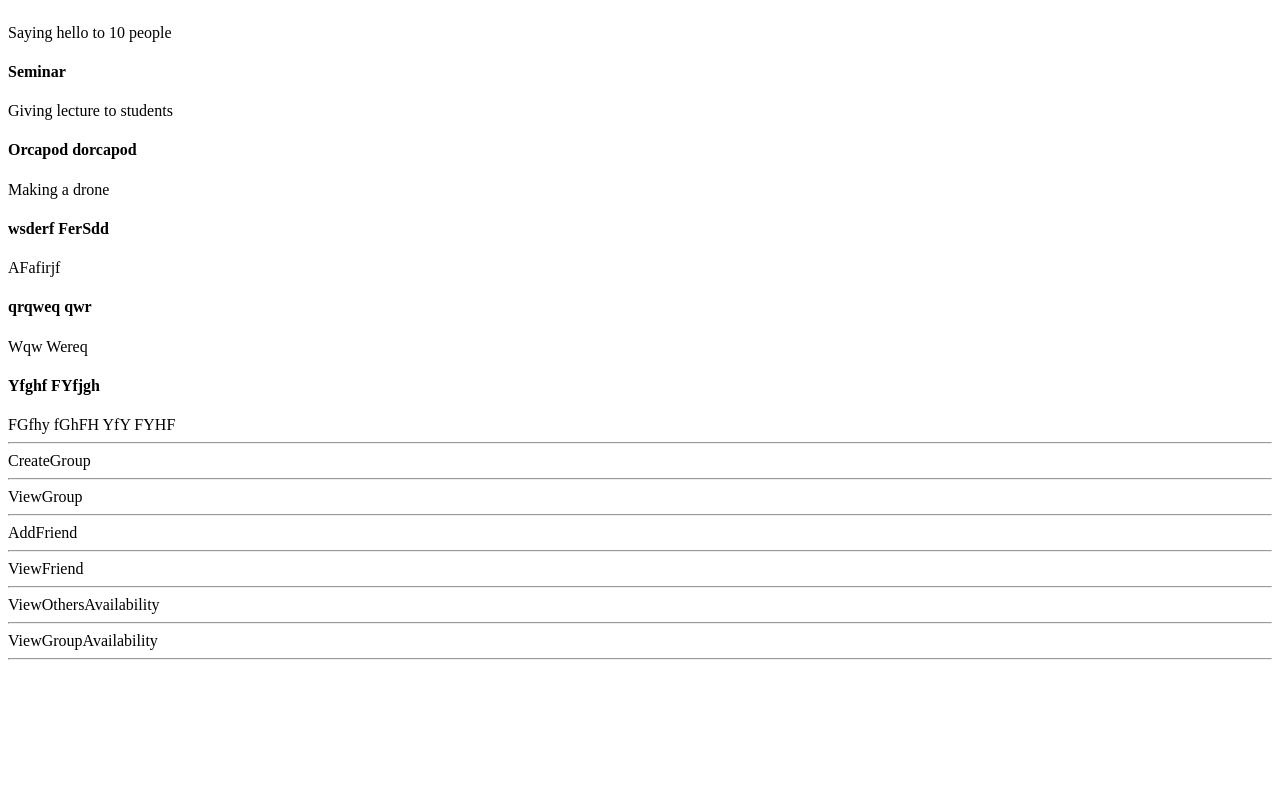
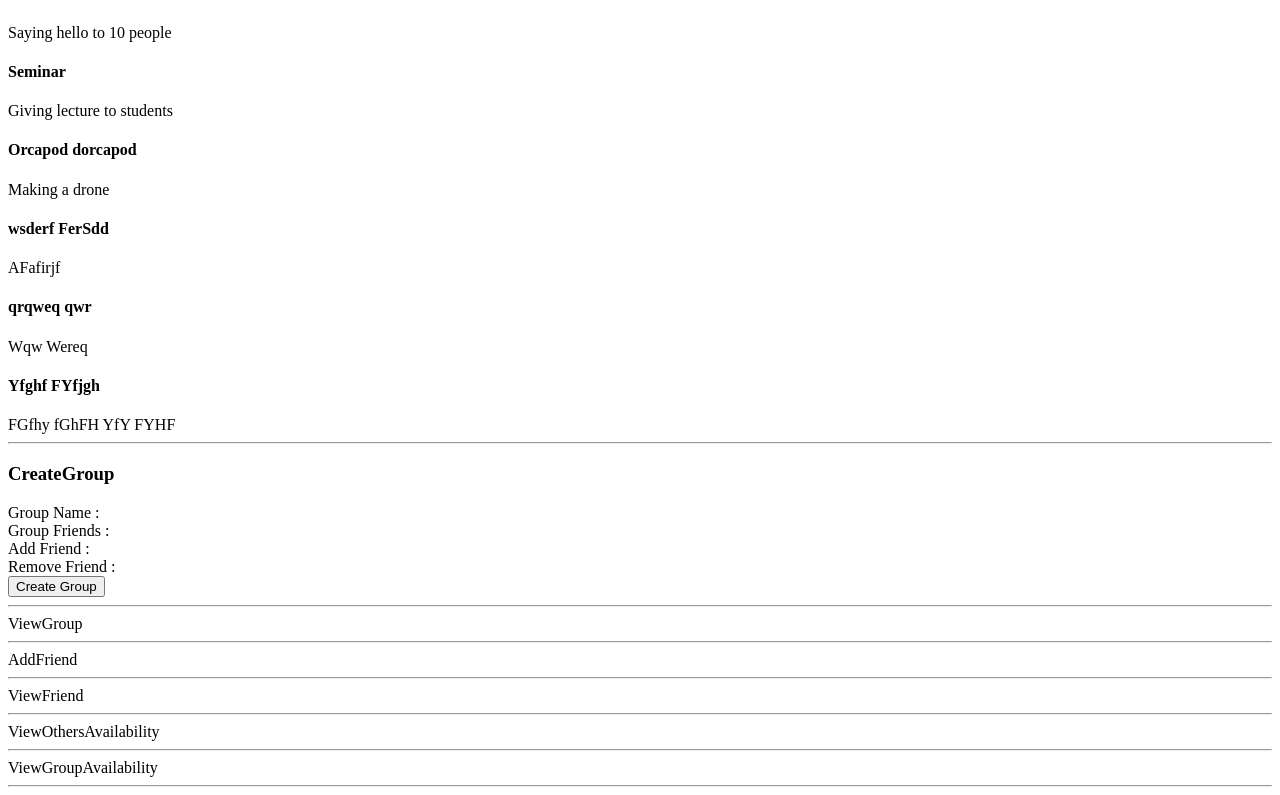
Before and after one commit to armostheus/booked, a React (Create React App) app: page / in a window 1280 px wide. Shown: the part 2313-3108 px from the top of the page. Before the commit the page ends 2981 px from the top, so only its background shows below. Built offline with nearby package versions, Linux system fonts and the light colour scheme.

Commit message:
intermediate commit

```diff
--- a/src/components/body/group/CreateGroup.js
+++ b/src/components/body/group/CreateGroup.js
@@ -3,7 +3,14 @@ import React from 'react'
 class CreateGroup extends React.Component{
     render(){
         return(
-            <div>CreateGroup</div>
+            <div>
+                <h3>CreateGroup</h3>
+                Group Name : <br/>
+                Group Friends : <br/>
+                Add Friend : <br/>
+                Remove Friend : <br/>
+                <button>Create Group</button>
+            </div>
         )
     }
 }
```
